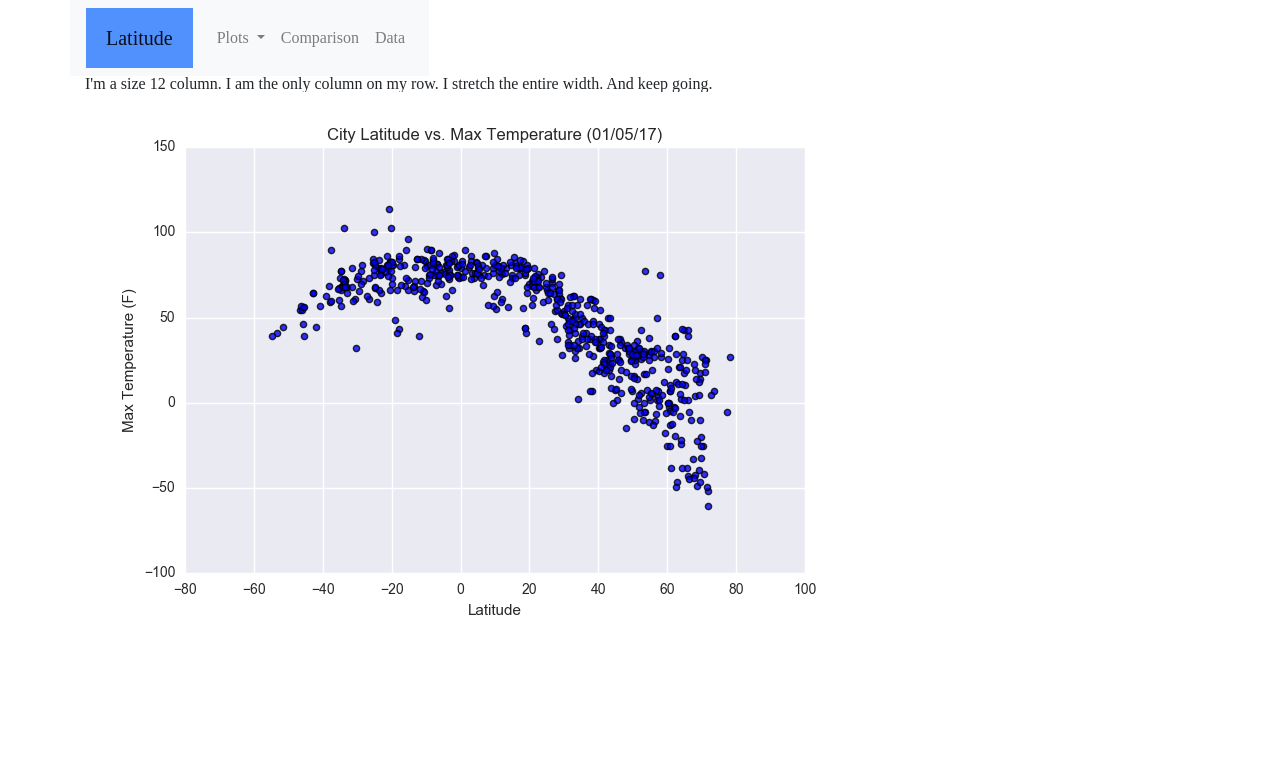
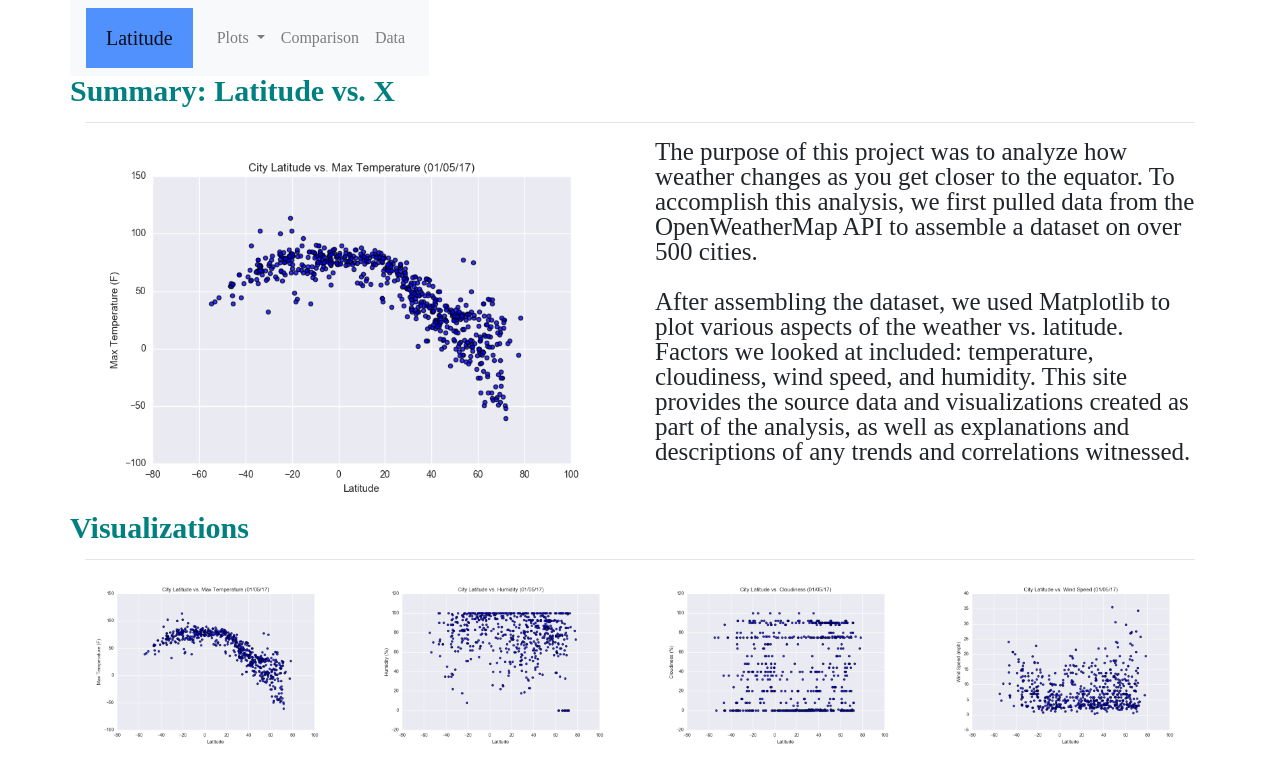
Before and after one commit to RuthlessNative/11-Web-Design-Challenge, a plain HTML site: page index.html in a window 1280 px wide. Drawn offline with nearby package versions, Linux system fonts and the light colour scheme.

Commit message:
Landing Page links to blank html pages

```diff
--- a/index.html
+++ b/index.html
@@ -5,11 +5,12 @@
     <meta charset="UTF-8">
 
     <!-- Bring in the bootstrap stylesheet -->
-  <link rel="stylesheet" href="https://stackpath.bootstrapcdn.com/bootstrap/4.3.1/css/bootstrap.min.css" integrity="sha384-ggOyR0iXCbMQv3Xipma34MD+dH/1fQ784/j6cY/iJTQUOhcWr7x9JvoRxT2MZw1T" crossorigin="anonymous">
+    <link rel="stylesheet" href="https://stackpath.bootstrapcdn.com/bootstrap/4.3.1/css/bootstrap.min.css" integrity="sha384-ggOyR0iXCbMQv3Xipma34MD+dH/1fQ784/j6cY/iJTQUOhcWr7x9JvoRxT2MZw1T" crossorigin="anonymous">
 
-  <link rel="stylesheet" href="style.css">
+    <link rel="stylesheet" href="reset.css">
 
-  <link rel="stylesheet" href="reset.css">
+    <link rel="stylesheet" href="style.css">
+
     <!--
     <meta http-equiv="X-UA-Compatible" content="IE=edge">
     <meta name="viewport" content="width=device-width, initial-scale=1.0">
@@ -20,7 +21,7 @@
     <div class = "container">
         <div class="row">
             <nav class="navbar navbar-expand-lg navbar-light bg-light">
-                <a class="navbar-brand" href="#">Latitude</a>
+                <a class="navbar-brand" href="index.html">Latitude</a>
                 <button class="navbar-toggler" type="button" data-toggle="collapse" data-target="#navbarNavDropdown" aria-controls="navbarNavDropdown" aria-expanded="false" aria-label="Toggle navigation">
                     <span class="navbar-toggler-icon"></span>
                 </button>
@@ -35,16 +36,19 @@
                             Plots
                             </a>
                             <div class="dropdown-menu" aria-labelledby="navbarDropdownMenuLink">
-                            <a class="dropdown-item" href="#">Action</a>
-                            <a class="dropdown-item" href="#">Another action</a>
-                            <a class="dropdown-item" href="#">Something else here</a>
+                                <a class="dropdown-item" href="temp.html">vs. Max Temperature</a>
+                                <a class="dropdown-item" href="humid.html">vs. Humidity</a>
+                                <a class="dropdown-item" href="cloud.html">vs. Cloudiness</a>
+                                <a class="dropdown-item" href="wind.html">vs. Wind Speed</a>
                             </div>
                         </li>
+
                         <li class="nav-item">
-                            <a class="nav-link" href="#">Comparison</a>
+                            <a class="nav-link" href="comparison.html">Comparison</a>
                         </li>
+
                         <li class="nav-item">
-                            <a class="nav-link" href="#">Data</a>
+                            <a class="nav-link" href="data.html">Data</a>
                         </li>
                     </ul>
                 </div>
@@ -54,14 +58,58 @@
 
     <div class = "container">
         <div class = "row">
-            <div class="col-md-12">
-                <h1>I'm a size 12 column. I am the only column on my row. I stretch the entire width. And keep going.</h1>
+            <h1>Summary: Latitude vs. X</h1>
+        </div>
+
+        <hr>
+
+        <div class = "row">
+            <div class = "col-md-6">
                 <img src = "Resources\assets\images\Fig1.png">
-              </div>
+            </div>
+
+              <div style="font-size:25px;" class = "col-md-6">
+                <p>The purpose of this project was to analyze how weather changes as you get closer to the equator. To accomplish this analysis, we first pulled data from  the OpenWeatherMap API to assemble a dataset on over 500 cities.</p>
+                <br>
+                <p>After assembling the dataset, we used Matplotlib to plot various aspects of the weather vs. latitude. Factors we looked at included: temperature, cloudiness, wind speed, and humidity. This site provides the source data and visualizations created as part of the analysis, as well as explanations and descriptions of any trends and correlations witnessed.</p>
+                <br>
+            </div>
         </div>
     </div>
 
+    <div class = "container">
+        <div class = "row">
+            <h1>Visualizations</h1>
+        </div>
 
+        <hr>
 
+        <div class = "row">
+            <div class = "col-md-3">
+                <a href = "temp.html">
+                    <img src = "Resources\assets\images\Fig1.png">
+                </a>
+            </div>
+
+            <div class = "col-md-3">
+                <a href = "humid.html">
+                    <img src = "Resources\assets\images\Fig2.png">
+                </a>
+            </div>
+
+            <div class = "col-md-3">
+                <a href = "cloud.html">
+                    <img src = "Resources\assets\images\Fig3.png">
+                </a>
+            </div>
+
+            <div class = "col-md-3">
+                <a href = "wind.html">
+                    <img src = "Resources\assets\images\Fig4.png">
+                </a>
+            </div>
+
+        </div>
+    </div>
 </body>
 </html>
--- a/style.css
+++ b/style.css
@@ -3,3 +3,16 @@
     padding: 20px;
     background: #5191fd;
 }
+
+h1
+{
+    font-size: 30px;
+    font-weight: bold;
+    color: teal;
+}
+
+img
+{
+    max-width: 100%;
+    height: auto;
+}
```
Also changed, not shown: cloud.html (added), comparison.html (added), data.html (added), humid.html (added), temp.html (added), wind.html (added).
